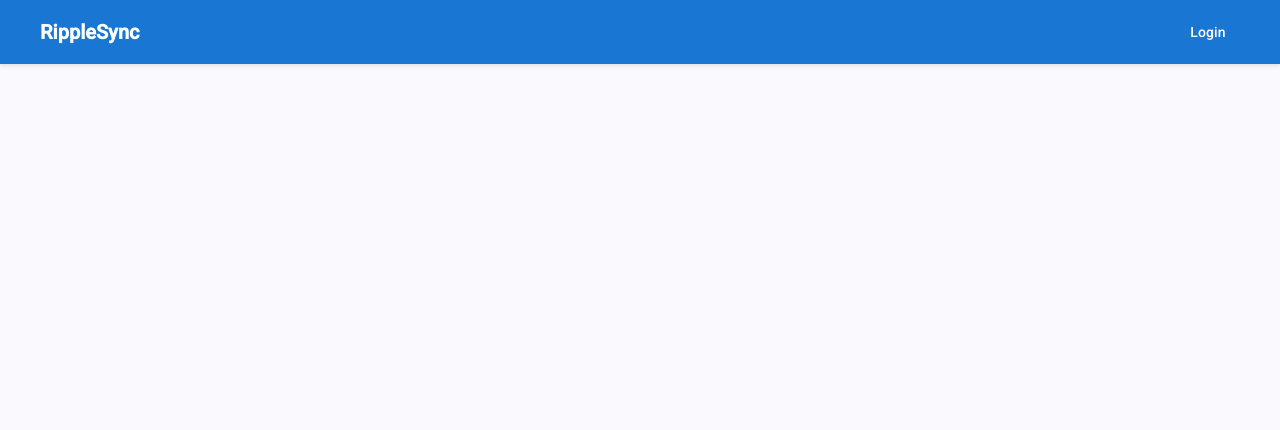
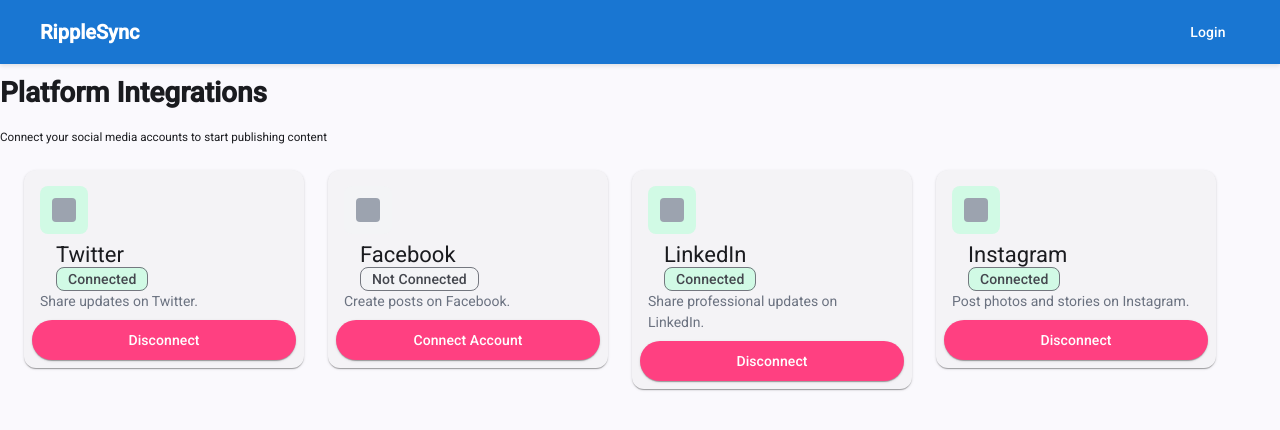
Before and after one commit to JKMN-Projects/ripple_sync_frontend, an Angular app in the folder ripple_sync/: page /integrations in a window 1280 px wide. Before the commit this address led to /. Shown: the top 430 px of the page. Built offline with nearby package versions, Linux system fonts and the light colour scheme.

Commit message:
V1 of integration page

```diff
--- a/ripple_sync/src/app/app.routes.ts
+++ b/ripple_sync/src/app/app.routes.ts
@@ -1,6 +1,9 @@
 import { Routes } from '@angular/router';
 import { Home } from './pages/home/home';
+import { Component } from '@angular/core';
+import { Integrations } from './pages/integrations/integrations';
 
 export const routes: Routes = [
   { path: '', component: Home }
+  , {path: 'integrations', component: Integrations}
 ];
--- /dev/null
+++ b/ripple_sync/src/app/components/generic-integration/generic-integration.html
@@ -0,0 +1,33 @@
+<mat-card class="connection-card" [class.connected]="connection().connected">
+  <mat-card-header>
+    <div class="icon-container" [class.connected]="connection().connected" mat-card-avatar>
+      <div class="icon-placeholder"></div>
+    </div>
+    <mat-card-title>{{ connection().name }}</mat-card-title>
+    <mat-card-subtitle>
+      <mat-chip [class.connected]="connection().connected" class="status-chip">
+        {{ connection().connected ? 'Connected' : 'Not Connected' }}
+      </mat-chip>
+    </mat-card-subtitle>
+  </mat-card-header>
+
+  <mat-card-content>
+    <p class="description">{{ connection().description }}</p>
+  </mat-card-content>
+
+  <mat-card-actions>
+    <button
+      mat-raised-button
+      [color]="connection().connected ? 'warn' : 'primary'"
+      [disabled]="isLoading"
+      (click)="onToggleConnection()"
+      class="action-button">
+      @if (isLoading) {
+        <mat-spinner diameter="20" class="button-spinner"></mat-spinner>
+        <span>Loading...</span>
+      } @else {
+        <span>{{ connection().connected ? 'Disconnect' : 'Connect Account' }}</span>
+      }
+    </button>
+  </mat-card-actions>
+</mat-card>
--- /dev/null
+++ b/ripple_sync/src/app/components/generic-integration/generic-integration.scss
@@ -0,0 +1,90 @@
+.connection-card {
+  width: 280px;
+  transition: box-shadow 0.2s ease;
+
+  &:hover {
+    box-shadow: 0 4px 12px rgba(0, 0, 0, 0.15);
+  }
+}
+
+::ng-deep .mat-mdc-card-header {
+  display: flex;
+  flex-direction: column;
+  align-items: flex-start !important;
+}
+
+.icon-container {
+  width: 48px;
+  height: 48px;
+  border-radius: 8px;
+  background-color: #f3f4f6;
+  display: flex;
+  align-items: center;
+  justify-content: center;
+  margin-bottom: 8px;
+
+  &.connected {
+    background-color: #d1fae5;
+  }
+
+  .icon-placeholder {
+    width: 24px;
+    height: 24px;
+    background-color: #9ca3af;
+    border-radius: 4px;
+  }
+}
+
+::ng-deep .mat-mdc-card-title {
+  font-size: 18px;
+  font-weight: 600;
+  margin-bottom: 4px;
+}
+
+.status-chip {
+  font-size: 12px;
+  font-weight: 500;
+  height: 24px;
+
+  &.connected {
+    background-color: #d1fae5 !important;
+    color: #065f46 !important;
+  }
+
+  &:not(.connected) {
+    background-color: #f3f4f6 !important;
+    color: #6b7280 !important;
+  }
+}
+
+::ng-deep .mat-mdc-card-content {
+  padding-top: 8px;
+}
+
+.description {
+  margin: 0;
+  font-size: 14px;
+  color: #6b7280;
+  line-height: 1.5;
+}
+
+::ng-deep .mat-mdc-card-actions {
+  padding: 0 16px 16px 16px;
+  margin: 0;
+}
+
+.action-button {
+  width: 100%;
+  display: flex;
+  align-items: center;
+  justify-content: center;
+  gap: 8px;
+}
+
+.button-spinner {
+  display: inline-block;
+}
+
+::ng-deep .button-spinner .mat-mdc-progress-spinner {
+  --mdc-circular-progress-active-indicator-color: currentColor;
+}
--- /dev/null
+++ b/ripple_sync/src/app/components/generic-integration/generic-integration.ts
@@ -0,0 +1,49 @@
+import { Component, input } from '@angular/core';
+import { MatCardModule } from '@angular/material/card';
+import { MatButtonModule } from '@angular/material/button';
+import { MatChipsModule } from '@angular/material/chips';
+import { MatProgressSpinnerModule } from '@angular/material/progress-spinner';
+import { Integration, IntegrationConnection } from '../../services/integration';
+
+@Component({
+  selector: 'app-generic-integration',
+  imports: [
+    MatCardModule,
+    MatButtonModule,
+    MatChipsModule,
+    MatProgressSpinnerModule
+  ],
+  templateUrl: './generic-integration.html',
+  styleUrl: './generic-integration.scss'
+})
+export class GenericIntegration {
+  connection = input.required<IntegrationConnection>();
+
+  isLoading = false;
+
+  constructor(private integrationService: Integration) {}
+
+  onToggleConnection(): void {
+    if (this.isLoading) return;
+
+    const currentConnection = this.connection();
+    this.isLoading = true;
+
+    const action$ = currentConnection.connected
+      ? this.integrationService.disconnect(currentConnection.id)
+      : this.integrationService.connect(currentConnection.id);
+
+    action$.subscribe({
+      next: (success) => {
+        if (success) {
+          currentConnection.connected = !currentConnection.connected;
+        }
+        this.isLoading = false;
+      },
+      error: (error) => {
+        console.error('Connection toggle failed:', error);
+        this.isLoading = false;
+      }
+    });
+  }
+}
--- /dev/null
+++ b/ripple_sync/src/app/pages/integrations/integrations.html
@@ -0,0 +1,9 @@
+<div>
+    <h1>Platform Integrations</h1>
+    <sub>Connect your social media accounts to start publishing content</sub>
+    <div class="integrations-container">
+        @for (connection of connections; track connection.id) {
+        <app-generic-integration [connection]="connection" />
+        }
+    </div>
+</div>
--- /dev/null
+++ b/ripple_sync/src/app/pages/integrations/integrations.scss
@@ -0,0 +1,6 @@
+.integrations-container {
+  display: flex;
+  gap: 24px;
+  flex-wrap: wrap;
+  padding: 24px;
+}
--- /dev/null
+++ b/ripple_sync/src/app/pages/integrations/integrations.ts
@@ -0,0 +1,31 @@
+import { Component, OnInit } from '@angular/core';
+import { GenericIntegration } from '../../components/generic-integration/generic-integration';
+import { Integration, IntegrationConnection } from '../../services/integration';
+
+@Component({
+  selector: 'app-integrations',
+  standalone: true,
+  imports: [GenericIntegration],
+  templateUrl: './integrations.html',
+  styleUrl: './integrations.scss'
+})
+export class Integrations implements OnInit {
+  connections: IntegrationConnection[] = [];
+
+  constructor(private integrationService: Integration) {}
+
+  ngOnInit(): void {
+    this.loadIntegrations();
+  }
+
+  private loadIntegrations(): void {
+    this.integrationService.getIntegrations().subscribe({
+      next: (integrations) => {
+        this.connections = integrations;
+      },
+      error: (error) => {
+        console.error('Failed to load integrations:', error);
+      }
+    });
+  }
+}
--- /dev/null
+++ b/ripple_sync/src/app/services/integration.ts
@@ -0,0 +1,144 @@
+import { Injectable, signal } from '@angular/core';
+import { HttpClient } from '@angular/common/http';
+import { BehaviorSubject, Observable } from 'rxjs';
+import { tap, map } from 'rxjs/operators';
+import { environment } from '../../environments/environment';
+
+export interface IntegrationDto {
+  id: number;
+  name: string;
+  connected: boolean;
+}
+
+export interface IntegrationConnection extends IntegrationDto {
+  description: string;
+  iconUrl?: string;
+}
+
+@Injectable({
+  providedIn: 'root'
+})
+export class Integration {
+
+  private integrations = signal<IntegrationConnection[]>([]);
+
+  constructor(private http: HttpClient) { }
+
+  /// Retrieves all integrations from the API
+  getIntegrations(): Observable<IntegrationConnection[]> {
+    const integrationsShell = [
+      {
+        id:1,
+        name:"Twitter",
+        connected:true
+      },
+      {
+        id:2,
+        name:"Facebook",
+        connected:false
+      },
+      {
+        id:3,
+        name:"LinkedIn",
+        connected:true
+      },
+      {
+        id:4,
+        name:"Instagram",
+        connected:true
+      }
+    ];
+
+    const integrations = integrationsShell.map(dto => this.mapToIntegrationConnection(dto)) ?? [];
+
+    const obsIntegrations = new BehaviorSubject(integrations).asObservable();
+    return obsIntegrations;
+
+
+    return this.http.get<IntegrationDto[]>(
+      `${environment.apiUrl}/integration`,
+      { observe: 'response' }
+    ).pipe(
+      tap({
+        next: response => {
+          if (response.status === 200) {
+            const integrations = response.body?.map(dto => this.mapToIntegrationConnection(dto)) ?? [];
+            this.integrations.set(integrations);
+          }
+        },
+        error: (error) => {
+          console.error('Failed to load integrations:', error);
+          this.integrations.set([]);
+        }
+      }),
+      map(response => response.body?.map(dto => this.mapToIntegrationConnection(dto)) ?? [])
+    );
+  }
+
+  /// Connects to an integration provider
+  connect(id: number): Observable<boolean> {
+    return this.http.post<void>(
+      `${environment.apiUrl}/integration/${id}/connect`,
+      {},
+      { observe: 'response' }
+    ).pipe(
+      tap({
+        next: response => {
+          if (response.status === 200) {
+            this.updateIntegrationStatus(id, true);
+          }
+        },
+        error: (error) => {
+          console.error(`Failed to connect integration ${id}:`, error);
+        }
+      }),
+      map(response => response.status === 200)
+    );
+  }
+
+  /// Disconnects from an integration provider
+  disconnect(id: number): Observable<boolean> {
+    return this.http.post<void>(
+      `${environment.apiUrl}/integration/${id}/disconnect`,
+      {},
+      { observe: 'response' }
+    ).pipe(
+      tap({
+        next: response => {
+          if (response.status === 200) {
+            this.updateIntegrationStatus(id, false);
+          }
+        },
+        error: (error) => {
+          console.error(`Failed to disconnect integration ${id}:`, error);
+        }
+      }),
+      map(response => response.status === 200)
+    );
+  }
+
+  private updateIntegrationStatus(id: number, connected: boolean): void {
+    const current = this.integrations();
+    const updated = current.map(integration =>
+      integration.id === id
+        ? { ...integration, connected }
+        : integration
+    );
+    this.integrations.set(updated);
+  }
+
+  private mapToIntegrationConnection(dto: IntegrationDto): IntegrationConnection {
+    const descriptionMap: Record<string, string> = {
+      'Twitter': 'Share updates on Twitter.',
+      'Facebook': 'Create posts on Facebook.',
+      'LinkedIn': 'Share professional updates on LinkedIn.',
+      'Instagram': 'Post photos and stories on Instagram.'
+    };
+
+    return {
+      ...dto,
+      description: descriptionMap[dto.name] ?? `Connect to ${dto.name}.`,
+      iconUrl: undefined
+    };
+  }
+}
```
Also changed, not shown: 1 other file (tests, documents, lock files or other folders).
